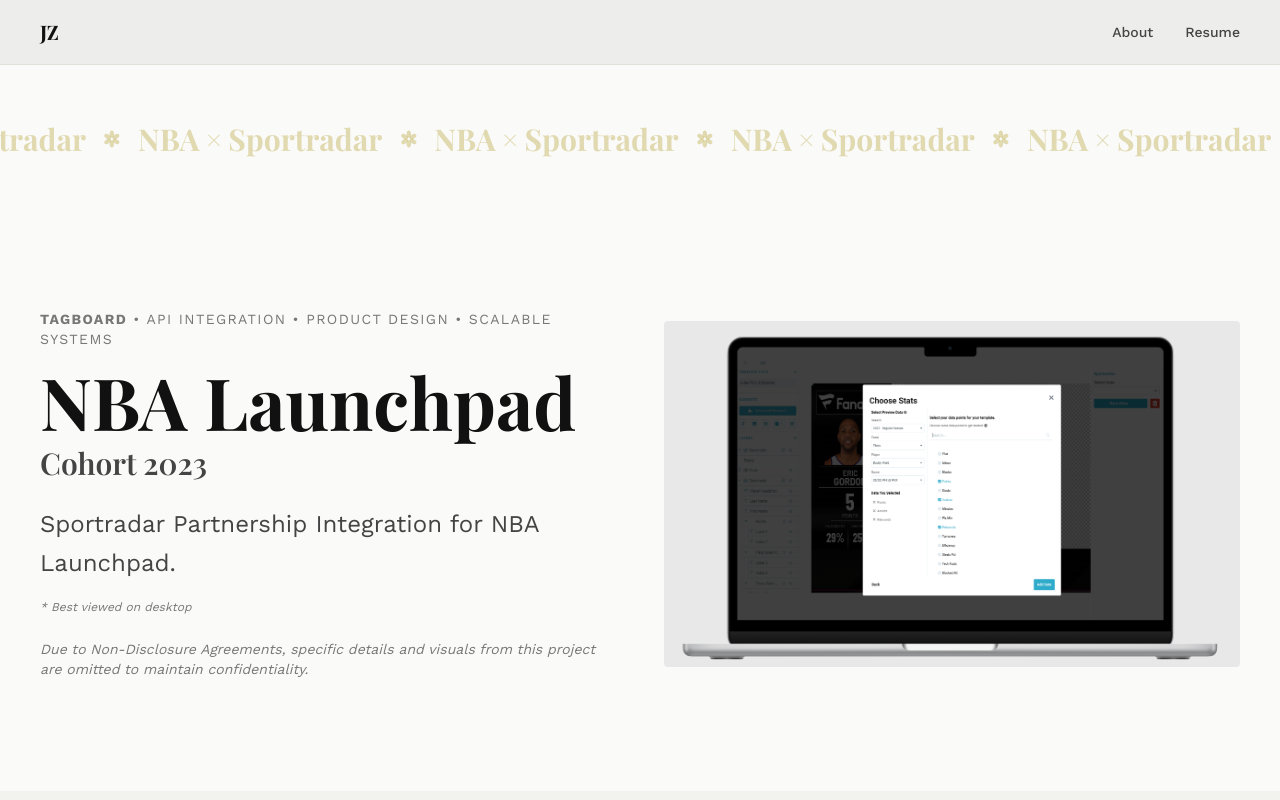
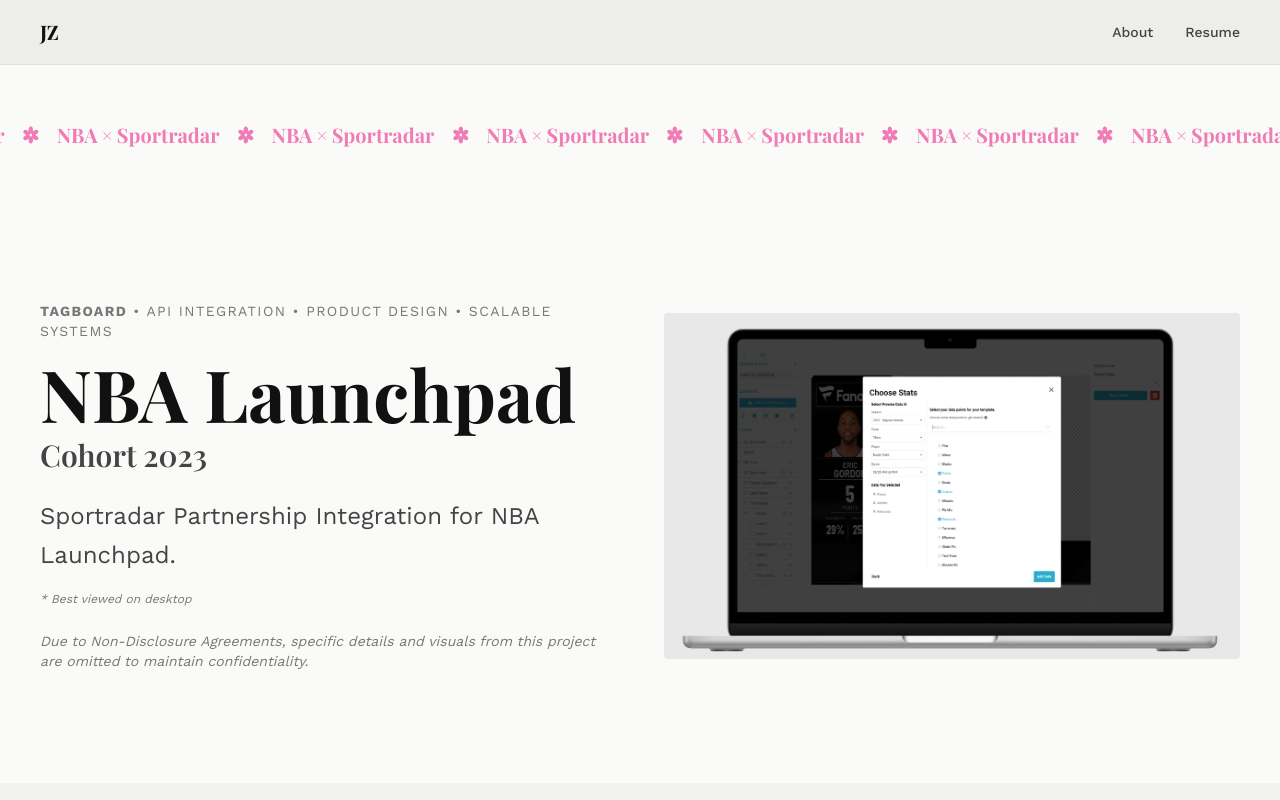
Before and after one commit to therealjenniflor/portfolio, a Next.js app: page /nba-sportradar in a window 1280 px wide. Shown: the top 800 px of the page. Built offline with nearby package versions, Linux system fonts and the light colour scheme.

Commit message:
edit scrolling text

```diff
--- a/src/app/nba-sportradar/page.tsx
+++ b/src/app/nba-sportradar/page.tsx
@@ -78,14 +78,14 @@
               {[0, 1].map((n) => (
                 <span
                   key={n}
-                  className="flex shrink-0 items-center font-display text-2xl md:text-3xl font-bold text-[#c8b96a]/50"
+                  className="flex shrink-0 items-center font-display text-lg md:text-xl font-bold text-[var(--color-jz-accent)]"
                 >
                   {Array.from({ length: 8 }).map((_, i) => (
                     <span key={i} className="inline-flex items-center gap-4 mr-4">
                       <span>NBA × Sportradar</span>
                       <svg
                         viewBox="0 0 100 100"
-                        className="w-5 h-5 shrink-0 fill-[#c8b96a]/50"
+                        className="w-5 h-5 shrink-0 fill-[var(--color-jz-accent)]"
                         xmlns="http://www.w3.org/2000/svg"
                       >
                         {[0, 60, 120, 180, 240, 300].map((deg) => (
```
